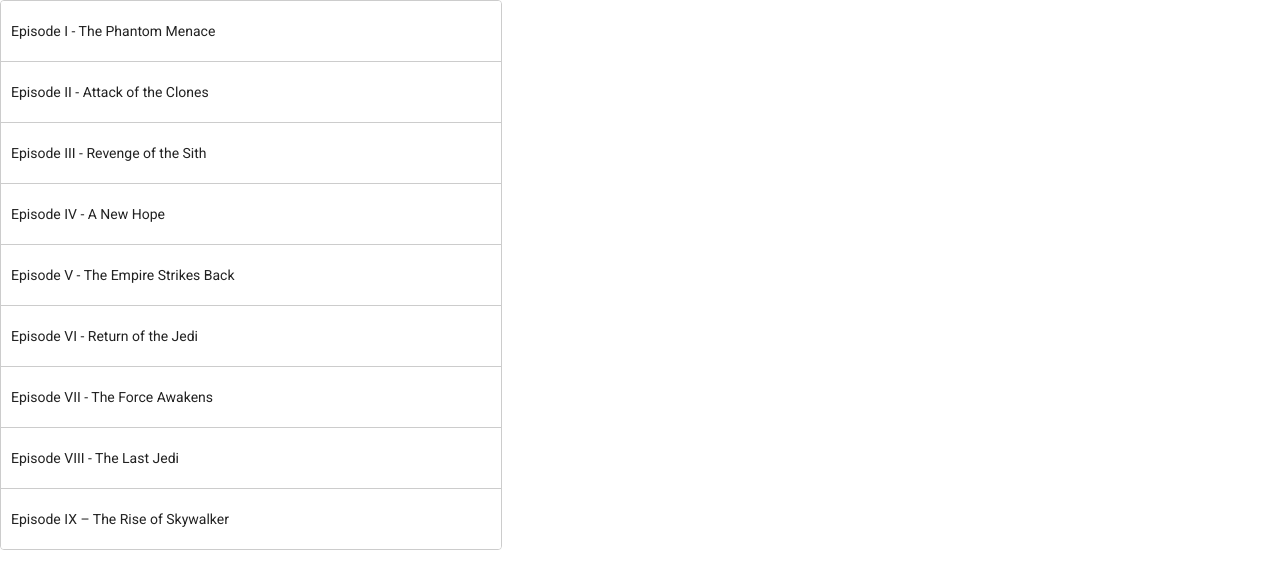
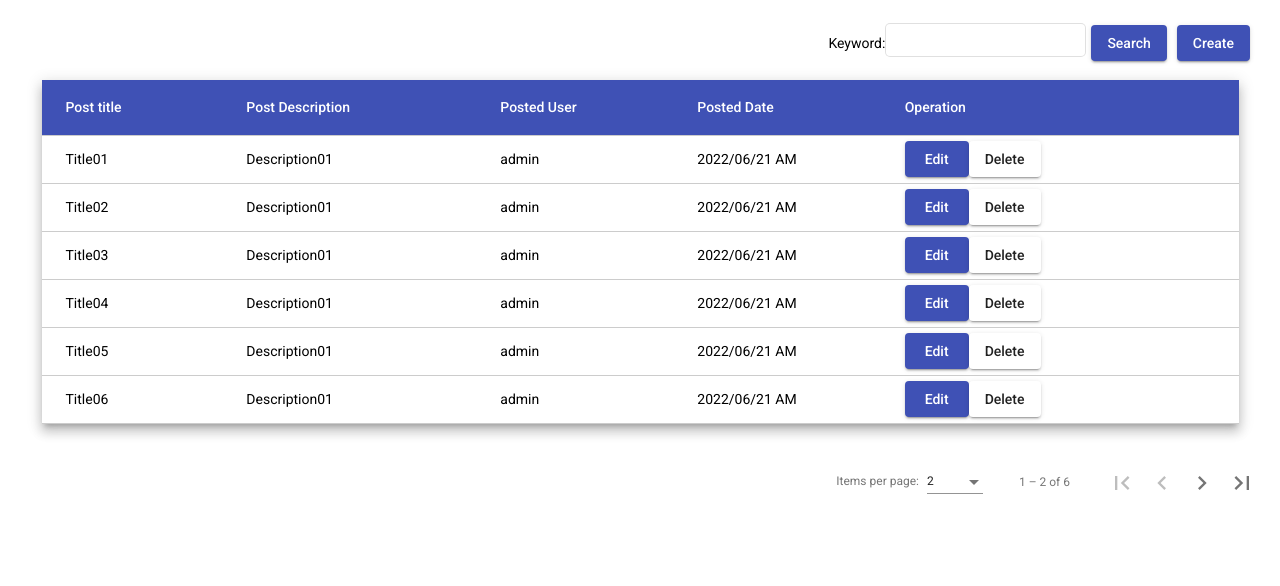
Before and after one commit to KyawLinThuscm/Angular-ToDoLists, an Angular app: page /employee-lists in a window 1280 px wide. Before the commit this address led to /. Shown: the top 586 px of the page. Built offline with nearby package versions, Linux system fonts and the light colour scheme.

Commit message:
project setup

```diff
--- a/angular.json
+++ b/angular.json
@@ -98,6 +98,7 @@
             ],
             "styles": [
               "./node_modules/@angular/material/prebuilt-themes/indigo-pink.css",
+              "../node_modules/bootstrap/dist/css/bootstrap.min.css",
               "src/styles.scss"
             ],
             "scripts": []
--- a/package.json
+++ b/package.json
@@ -20,6 +20,7 @@
     "@angular/platform-browser": "^14.1.0",
     "@angular/platform-browser-dynamic": "^14.1.0",
     "@angular/router": "^14.1.0",
+    "bootstrap": "^4.6.2",
     "rxjs": "~7.5.0",
     "tslib": "^2.3.0",
     "zone.js": "~0.11.4"
--- a/src/app/app.component.ts
+++ b/src/app/app.component.ts
@@ -1,5 +1,5 @@
 import { Component } from '@angular/core';
-import { Router, Event, Navigation } from '@angular/router';
+import { Router, Event, NavigationEnd } from '@angular/router';
 
 @Component({
   selector: 'app-root',
@@ -10,8 +10,13 @@
   title = 'ANGULAR-TODOLIST';
 
   constructor(private router: Router) {
-    if(this.router.url === '/') {
-      this.router.navigate(['']);
+    this.router.events.subscribe((event: Event) => {
+      if (event instanceof NavigationEnd) {
+        if(this.router.url === '/') {
+          this.router.navigate(['']);
+        }
+      }
     }
+  )
   }
 }
--- a/src/app/app.module.ts
+++ b/src/app/app.module.ts
@@ -7,7 +7,7 @@
 import { DragDropModule } from '@angular/cdk/drag-drop';
 import { CreateTasksComponent } from './pages/create-tasks/create-tasks.component';
 import { EmplyoeeListsComponent } from './pages/emplyoee-lists/emplyoee-lists.component';
-
+import { AngularMaterialImportsModule } from './angular-material-imports.module';
 @NgModule({
   declarations: [
     AppComponent,
@@ -18,7 +18,8 @@
     BrowserModule,
     AppRoutingModule,
     BrowserAnimationsModule,
-    DragDropModule
+    DragDropModule,
+    AngularMaterialImportsModule
   ],
   providers: [],
   bootstrap: [AppComponent]
--- a/src/app/pages/create-tasks/create-tasks.component.html
+++ b/src/app/pages/create-tasks/create-tasks.component.html
@@ -1,3 +1,6 @@
+<div class="container"></div><button type="button" class="btn btn-primary">
+  Notifications <span class="badge text-bg-secondary">4</span>
+</button>
 <div cdkDropList class="example-list" (cdkDropListDropped)="drop($event)">
   <div class="example-box" *ngFor="let movie of movies" cdkDrag>{{movie}}</div>
 </div>
--- a/src/app/pages/emplyoee-lists/emplyoee-lists.component.html
+++ b/src/app/pages/emplyoee-lists/emplyoee-lists.component.html
@@ -1 +1,61 @@
-<p>emplyoee-lists works!</p>
+<div class="user-table">
+  <div class="add-user-btn-container">
+    <mat-label class="search-form-label">Keyword:</mat-label>
+    <mat-form-field appearance="outline" class="search-input">
+      <input type="text" matInput name="username">
+    </mat-form-field>
+    <button mat-raised-button color="primary" class="user-btn" (click)="searchUser()">Search</button>
+    <button mat-raised-button color="primary" class="user-btn" (click)="createUser()">Create</button>
+  </div>
+
+  <table mat-table [dataSource]="dataSource" matSort class="mat-elevation-z8">
+    <!-- ID Column -->
+    <ng-container matColumnDef="title">
+      <th mat-header-cell *matHeaderCellDef mat-sort-header class="table-header">Post title</th>
+      <td mat-cell *matCellDef="let element">{{element.title}}
+      </td>
+    </ng-container>
+
+    <!-- Name Column -->
+    <ng-container matColumnDef="description">
+      <th mat-header-cell *matHeaderCellDef mat-sort-header class="table-header">Post Description</th>
+      <td mat-cell *matCellDef="let element">{{element.description}}
+      </td>
+    </ng-container>
+
+    <!-- Branch Column -->
+    <ng-container matColumnDef="created_user">
+      <th mat-header-cell *matHeaderCellDef mat-sort-header class="table-header">Posted User</th>
+      <td mat-cell *matCellDef="let element">{{element.created_user}}
+      </td>
+    </ng-container>
+
+    <!-- created At Column -->
+    <ng-container matColumnDef="created_at">
+      <th mat-header-cell *matHeaderCellDef mat-sort-header class="table-header">Posted Date</th>
+      <td mat-cell *matCellDef="let element">{{element.created_at | date: 'yyyy/MM/dd a' }}
+      </td>
+    </ng-container>
+
+    <!-- Action Column -->
+    <ng-container matColumnDef="operation">
+      <th mat-header-cell *matHeaderCellDef mat-sort-header class="table-header">Operation</th>
+      <td mat-cell *matCellDef="let element">
+        <button mat-raised-button color="primary">
+          Edit
+        </button>
+        <button mat-raised-button class="delete-btn">
+          Delete
+        </button>
+
+      </td>
+    </ng-container>
+
+    <tr mat-header-row *matHeaderRowDef="columnToDisplay"></tr>
+    <tr mat-row *matRowDef="let row; columns: columnToDisplay;"></tr>
+  </table>
+
+  <mat-paginator #paginator [pageSizeOptions]="pageSizes" pageSize=2 showFirstLastButtons
+  [length]="totalSize" [pageIndex]="currentPage" (page)="handlePage($event)">
+  </mat-paginator>
+</div>
--- a/src/app/pages/emplyoee-lists/emplyoee-lists.component.scss
+++ b/src/app/pages/emplyoee-lists/emplyoee-lists.component.scss
@@ -0,0 +1,47 @@
+.user-table {
+  margin: 0 10px;
+  .add-user-btn-container {
+    display: block;
+    float: right;
+    margin-top: 15px;
+    margin-right: 15px;
+    ::ng-deep .mat-form-field-flex > .mat-form-field-infix {
+      padding: 0.4em 0px !important;
+    }
+    ::ng-deep .mat-form-field-appearance-fill .mat-form-field-flex {
+      padding-top: 0px;
+      height: 43px;
+    }
+  }
+
+  .download-user-btn {
+    margin: 10px 24px 0 5px;
+  }
+
+  .user-btn {
+    margin: 10px 5px 0 5px;
+  }
+
+  table {
+    width: 95%;
+    margin: 30px auto;
+  }
+
+  .mat-table {
+    background: #fff;
+    color: #000;
+  }
+
+  .mat-header-cell {
+    background: #3f51b5;
+    color: #fff;
+    border-bottom: 1px solid #ccc;
+    font-size: 14px;
+  }
+
+  .mat-cell,
+  .mat-footer-cell {
+    color: #000;
+    border-bottom: 1px solid #ccc;
+  }
+}
--- a/src/app/pages/emplyoee-lists/emplyoee-lists.component.ts
+++ b/src/app/pages/emplyoee-lists/emplyoee-lists.component.ts
@@ -1,15 +1,99 @@
-import { Component, OnInit } from '@angular/core';
+import { Component, OnInit, ViewChild } from '@angular/core';
+import { MatDialog, MatDialogRef } from '@angular/material/dialog';
+import { MatTableDataSource } from '@angular/material/table';
+import { MatPaginator } from '@angular/material/paginator';
 
+export interface PostDataModel {
+  title: string,
+  created_user: string,
+  created_at: string
+}
 @Component({
   selector: 'app-emplyoee-lists',
   templateUrl: './emplyoee-lists.component.html',
   styleUrls: ['./emplyoee-lists.component.scss']
 })
 export class EmplyoeeListsComponent implements OnInit {
+  public tableData = [
+    {
+      title: "Title01",
+      description: "Description01",
+      created_user: "admin",
+      created_at: "2022/06/21"
+    },
+    {
+      title: "Title02",
+      description: "Description01",
+      created_user: "admin",
+      created_at: "2022/06/21"
+    },
+    {
+      title: "Title03",
+      description: "Description01",
+      created_user: "admin",
+      created_at: "2022/06/21"
+    },
+    {
+      title: "Title04",
+      description: "Description01",
+      created_user: "admin",
+      created_at: "2022/06/21"
+    },
+    {
+      title: "Title05",
+      description: "Description01",
+      created_user: "admin",
+      created_at: "2022/06/21"
+    },
+    {
+      title: "Title06",
+      description: "Description01",
+      created_user: "admin",
+      created_at: "2022/06/21"
+    },
+  ];
+  public dataSource = new MatTableDataSource<PostDataModel>();
+  public employees: any[] = [];
+  public selectedEmployeeName = '';
+  public showTimeFlag: any;
+  public columnToDisplay = [
+    'title',
+    'description',
+    'created_user',
+    'created_at',
+    'operation',
+  ];
+  pageSizes = [2, 4, 8];
+  actualPaginator?: MatPaginator;
+  currentPage = 0;
+  totalSize = 0;
 
-  constructor() { }
+
+  constructor(private dialog: MatDialog) { }
 
   ngOnInit(): void {
+    this.dataSource = new MatTableDataSource<PostDataModel>(this.tableData);
+    this.currentPage = 0;
+    this.totalSize = this.tableData.length;
+  }
+  public createUser() {
+    // this.dialogRef = this.dialog.open(UserInputDialogComponent, {
+    //   panelClass: 'overlay-dialog',
+    //   height: '130px',
+    //   width: '130px'
+    // });
   }
 
+
+  public searchUser() {
+
+  }
+
+  /**
+   * when pagination buttons click.
+   * @param (e)
+   */
+  public handlePage(e: any) {
+
+  }
 }
```
Also changed, not shown: src/app/angular-material-imports.module.ts (added, +51 -0 lines), 1 other file (tests, documents, lock files or other folders).
